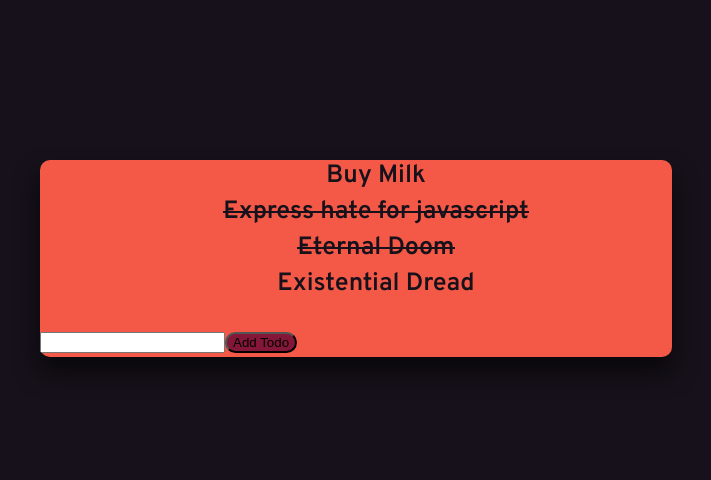
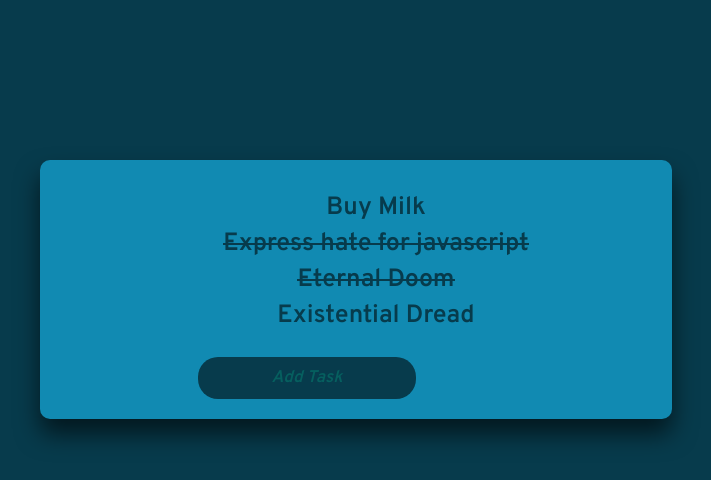
Before and after one commit to Ferryistaken/todo-list-react, a React (Create React App) app: page / in a window 1280 px wide. Shown: the top 480 px of the page, without its empty margins (284-995 px from the left). Built offline with nearby package versions, Linux system fonts and the light colour scheme.

Commit message:
changed colors

```diff
--- a/public/index.html
+++ b/public/index.html
@@ -24,7 +24,7 @@
       work correctly both with client-side routing and a non-root public URL.
       Learn how to configure a non-root public URL by running `npm run build`.
     -->
-    <title>React App</title>
+		<title>Todo App</title>
 	</head>
 	<body>
 		<noscript>You need to enable JavaScript to run this app.</noscript>
@@ -38,6 +38,5 @@
 
       To begin the development, run `npm start` or `yarn start`.
       To create a production bundle, use `npm run build` or `yarn build`.
-    -->
-  </body>
+    --></body>
 </html>
--- a/src/AddTodoItem.tsx
+++ b/src/AddTodoItem.tsx
@@ -1,34 +1,39 @@
-import React, { useState } from 'react';
-import { AddTodo } from './types';
+import React, { useState } from "react";
+import { AddTodo } from "./types";
 
 interface Props {
 	addTodo: AddTodo;
 }
 
 export const AddTodoItem: React.FC<Props> = ({ addTodo }) => {
-  const [text, setText] = useState('');
+	const [text, setText] = useState("");
 
 	return (
 		<div className="add-todo">
-      <form>
+			<form className="add-form">
 				<input
+					className="input-form"
+					placeholder="Add Task"
 					type="text"
 					value={text}
-          onChange={e => {
+					onChange={(e) => {
 						setText(e.target.value);
 					}}
 				/>
+			</form>
+		</div>
+	);
+};
+
+/*
     <button
       type="submit"
-          onClick={e => {
+      onClick={(e) => {
         e.preventDefault();
         addTodo(text);
-            setText('');
+        setText("");
       }}
     >
      Add Todo
     </button>
-      </form>
-    </div>
-  );
-};
+*/
--- a/src/index.scss
+++ b/src/index.scss
@@ -1,17 +1,18 @@
-@import url('https://fonts.googleapis.com/css2?family=Overpass:wght@600&display=swap');
+@import url("https://fonts.googleapis.com/css2?family=Overpass:wght@600&display=swap");
 
-$base-color: #16111A;
-$middle-color: #F45947;
-$accent-color: #841738;
-$accent-color-dim: #841738c2;
-$strike-color: #87555C;
+$base-color: #073b4c;
+$middle-color: #118ab2;
+$accent-color: #06d6a0;
+$accent-color-dim: #06d6a0c2;
+$accent-color-transparent: #06d69e3b;
+$strike-color: #ffd166;
 
 body {
 	background-color: $base-color;
 }
 
 .todo-list {
-    font-family: 'Overpass', sans-serif;
+	font-family: "Overpass", sans-serif;
 	font-size: 25px;
 	background-color: $middle-color;
 	color: $base-color;
@@ -19,11 +20,12 @@ body {
 	margin: auto;
 	width: 50%;
 	margin-top: 20vh;
-    box-shadow: 0 15px 25px rgba(0,0,0,.6);
+	padding-top: 7px;
+	box-shadow: 0 15px 25px rgba(0, 0, 0, 0.6);
 }
 
 .todo-item {
-	transition: all 0.5s cubic-bezier(.55, 0, .1, 1);
+	transition: all 0.5s cubic-bezier(0.55, 0, 0.1, 1);
 	list-style-type: none;
 	margin-top: 0.5vh;
 	text-align: center;
@@ -44,13 +46,38 @@ body {
 	display: none;
 }
 
-input[type=text] {
-    outline-width: 0;
+.add-todo {
+	margin: auto;
+	width: 50%;
+}
+
+.todo-form {
+}
+
+input[type="text"] {
+	font-family: "Overpass", sans-serif;
+	font-size: 17px;
+	color: $accent-color-dim;
+	background-color: $base-color;
+	border: none;
+	outline: none;
+	border-radius: 20px;
+	padding: 10px;
+	margin-bottom: 20px;
+	justify-self: center;
+}
+
+input[type="text"]::placeholder {
+	color: $accent-color-transparent;
+	font-family: "Overpass", sans-serif;
+	font-style: italic;
+	text-align: center;
 }
 
 button {
 	background-color: $accent-color;
 	border-radius: 50px;
+	display: none;
 }
 
 /* Strikethrough */
@@ -58,11 +85,11 @@ button {
 .strikethrough {
 	display: inline-block;
 	position: relative;
-	transition: all 0.5s cubic-bezier(.55, 0, .1, 1);
+	transition: all 0.5s cubic-bezier(0.55, 0, 0.1, 1);
 }
 
 .strikethrough:after {
-	content: '';
+	content: "";
 	position: absolute;
 	display: block;
 	width: 100%;
@@ -70,10 +97,9 @@ button {
 	margin-top: -0.7em;
 	background: $base-color;
 	transform-origin: center left;
-	animation: strikethrough 1s 0.5s cubic-bezier(.55, 0, .1, 1) 1;
-	transition: transform 0.5s cubic-bezier(.55, 0, .1, 1);
+	animation: strikethrough 1s 0.5s cubic-bezier(0.55, 0, 0.1, 1) 1;
+	transition: transform 0.5s cubic-bezier(0.55, 0, 0.1, 1);
 }
-
 
 /* Little hover effect */
 
@@ -85,9 +111,6 @@ button {
 	transform-origin: center right;
 }
 
-
-
-
 /* Keyframes for initial animation */
 
 @keyframes strikethrough {
```
Also changed, not shown: package.json (+4 -3 lines), src/App.tsx (+13 -13 lines), public/manifest.json, 2 other files (tests, documents, lock files or other folders). Lines whose indentation alone changed are shown as unchanged.
